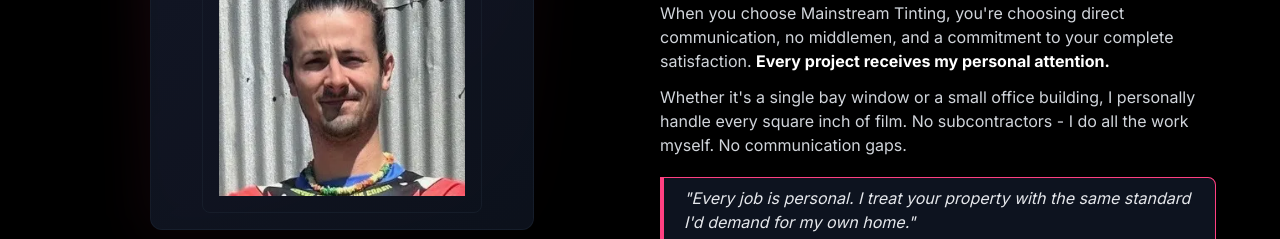
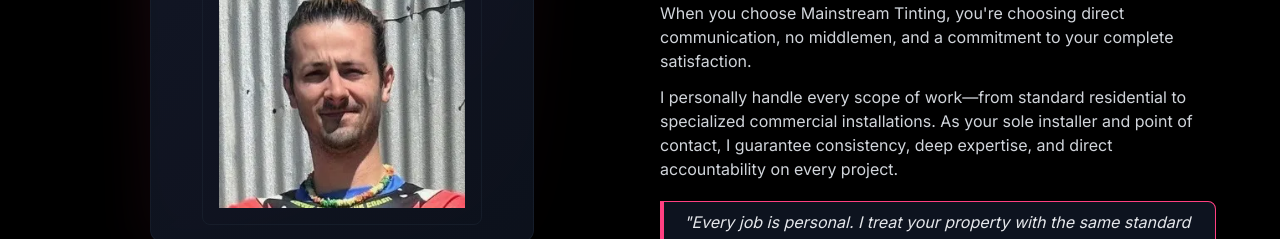
Before and after one commit to Mainstream-Tinting/please, a website: page about.html in a window 1280 px wide. Shown: the part 680-919 px from the top of the page. Drawn offline with nearby package versions, Linux system fonts and the light colour scheme.

Commit message:
do it please

```diff
--- a/about.html
+++ b/about.html
@@ -921,11 +921,9 @@
                             <p class="text-base">
                                 When you choose Mainstream Tinting, you're choosing direct communication, no middlemen,
                                 and a commitment to your complete satisfaction.
-                                <strong class="text-white">Every project receives my personal attention.</strong>
                             </p>
                             <p class="text-base">
-                                Whether it's a single bay window or a small office building, I personally handle every square
-                                inch of film. No subcontractors - I do all the work myself. No communication gaps.
+I personally handle every scope of work—from standard residential to specialized commercial installations. As your sole installer and point of contact, I guarantee consistency, deep expertise, and direct accountability on every project.
                             </p>
                         </div>
 
```
Also changed, not shown: 1 other file.
